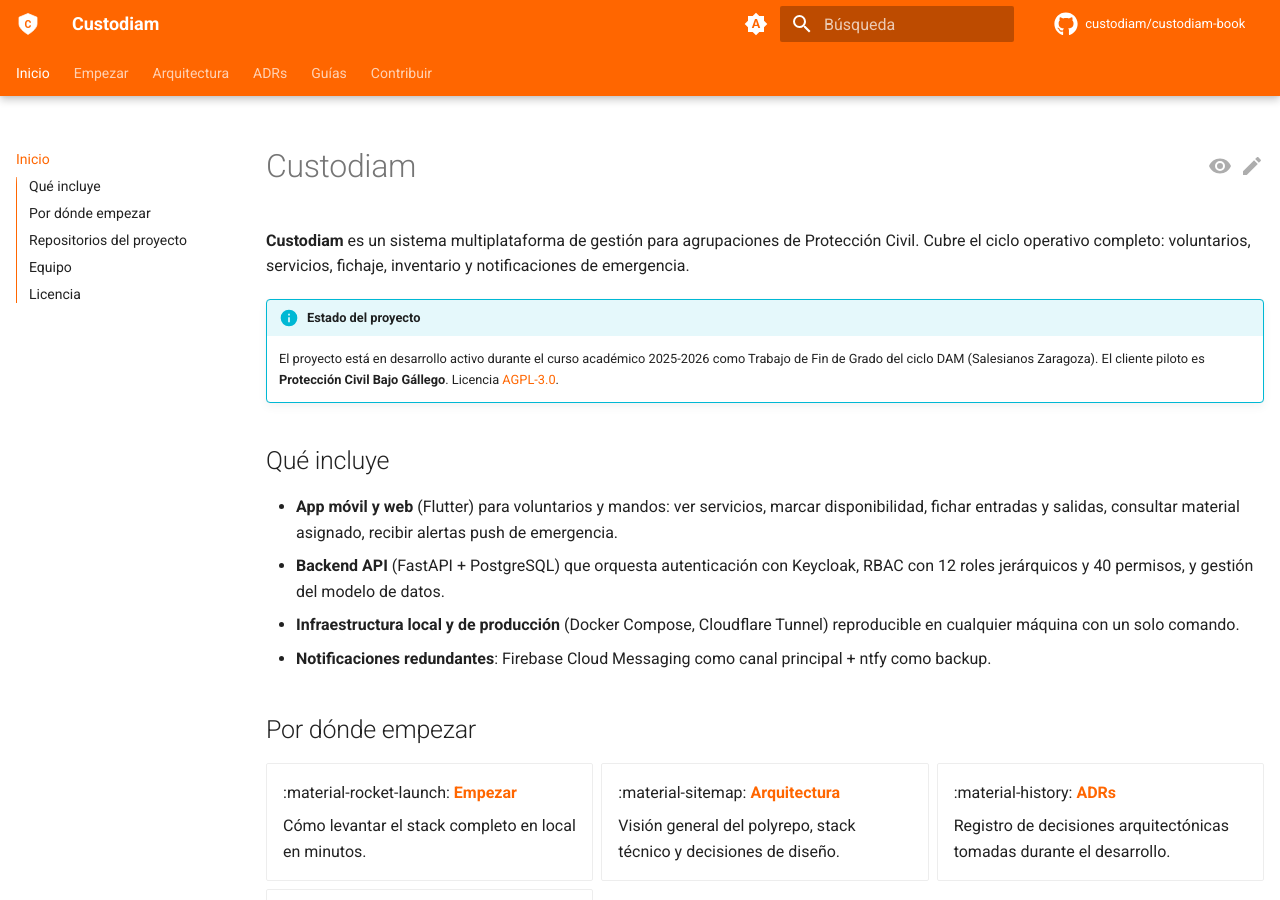
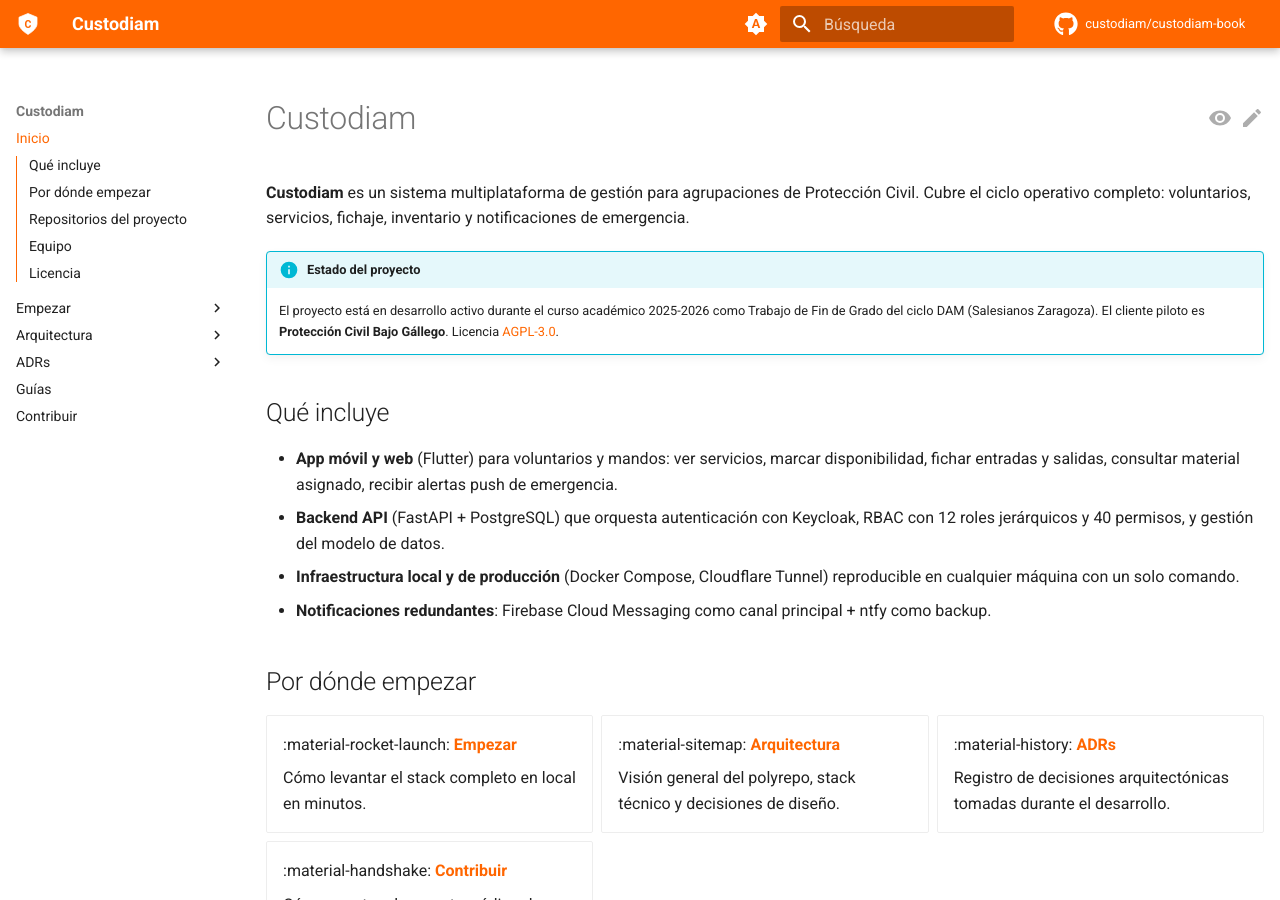
Before and after one commit to custodiam/custodiam-book, an MkDocs documentation site: the page built from docs/index.md, in a window 1280 px wide and 900 px high. Built offline with MkDocs 1.6.1 and Material for MkDocs 9.7.7, drawn with Linux system fonts in a browser that asks for light colours; comment, search, counter and statistics services are not loaded.

Commit message:
refactor(theme): sidebar con árbol completo colapsable, sin tabs superiores
Quita cuatro features de Material que entre ellos hacían que el sidebar
izquierdo solo mostrara la rama activa:

- `navigation.tabs` y `navigation.tabs.sticky`: las tabs superiores
  filtraban el árbol por sección top-level, escondiendo el resto al
  navegar entre tabs.
- `navigation.prune`: podaba todas las ramas que no eran la activa.
- `navigation.sections`: convertía los grupos top-level en cabeceras no
  colapsables, lo que forzaba a tenerlos siempre expandidos a la vez.

Resultado: el sidebar izquierdo muestra el árbol completo del book
(Inicio, Empezar, Arquitectura, ADRs, Guías, Contribuir) con cada
sección plegable por flecha. Arrancan plegadas excepto la rama de la
página activa, que se auto-expande para indicar dónde está el lector.

`toc.integrate` se mantiene: el TOC de la página actual se renderiza
debajo del item activo en el mismo sidebar izquierdo. La sidebar
derecha sigue oculta y el contenido conserva el ancho extendido.

Verificado con `mkdocs build --strict` en 1.96 s.

```diff
--- a/mkdocs.yml
+++ b/mkdocs.yml
@@ -55,10 +55,6 @@ theme:
     - navigation.indexes
     - navigation.instant
     - navigation.instant.progress
-    - navigation.prune
-    - navigation.sections
-    - navigation.tabs
-    - navigation.tabs.sticky
     - navigation.top
     - navigation.tracking
     - search.highlight
```
